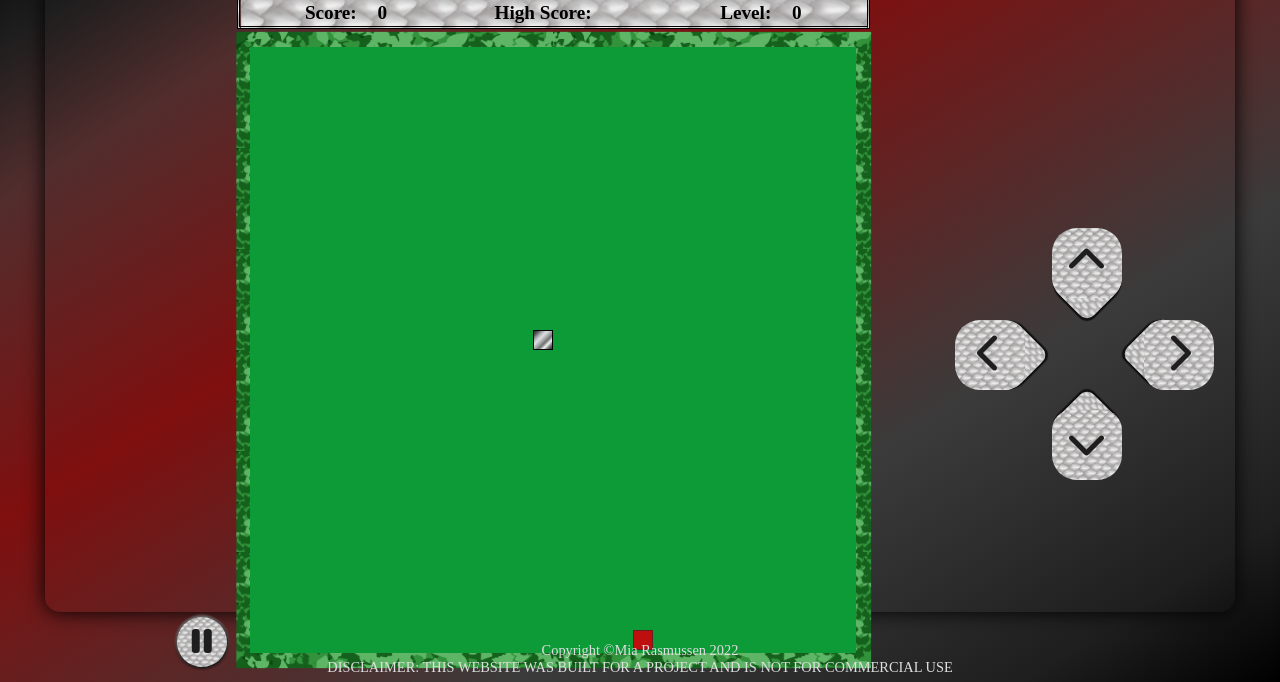
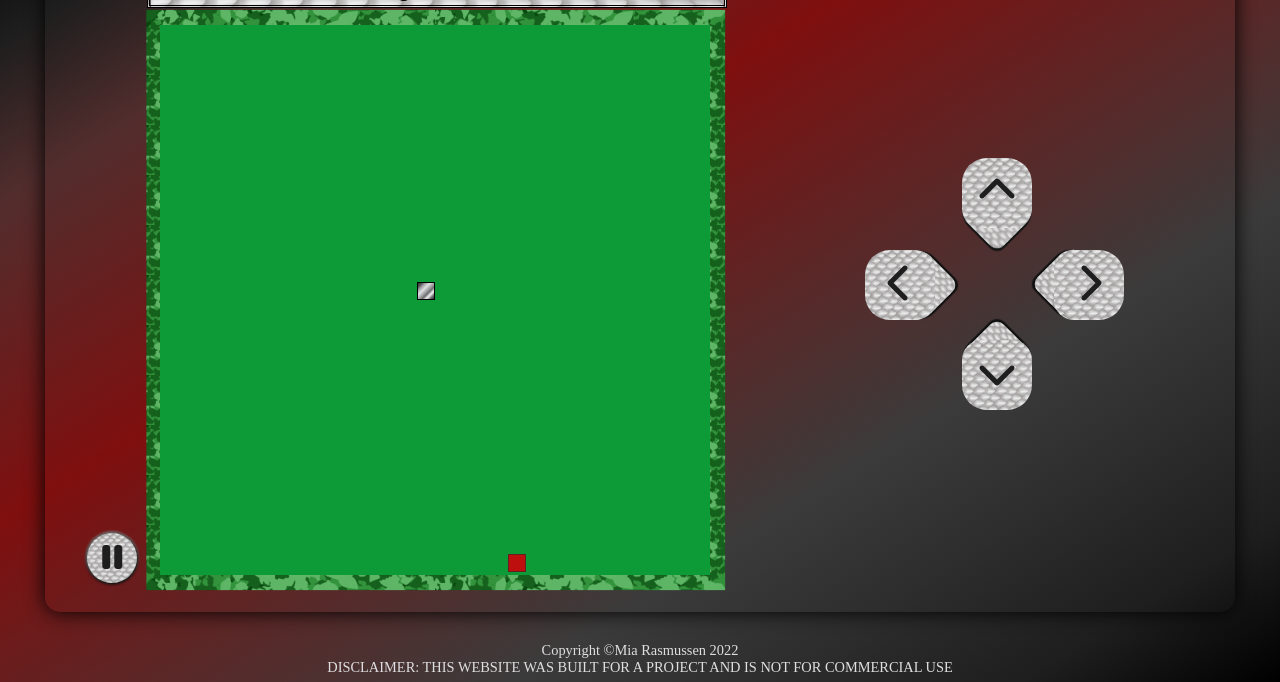
Before and after one commit to MiaRasmussen05/Test3, a plain HTML site: page test.html in a window 1280 px wide. Shown: the part 118-800 px from the top of the page. Drawn offline with Linux system fonts and the light colour scheme.

Commit message:
Add media tester

```diff
--- a/assets/css/game.css
+++ b/assets/css/game.css
@@ -1,4 +1,4 @@
-.gamePage .pages {
+.pages {
     visibility: hidden;
 }
 
@@ -88,7 +88,7 @@ legend {
     width: 37.4%;
     height: 78.8vmin;
     position: absolute;
-    margin: -5% 0 0 20%;
+    margin: -5% 0 0 17%;
     transition: all 2s;
 }
 
@@ -404,12 +404,43 @@ legend {
 
 @media screen and (max-width: 1400px) {
     .game-border {
-        margin: 2% 0 0 15%;
-        margin-top: 0.7%;
+        margin: 0 0 0 15%;
     }
 
     .controls {
-        margin: 40% -500px 0 0;
+        margin: 30% -500px 0 0;
+    }
+
+}
+
+@media screen and (max-width: 1400px) {
+    .game-border {
+        width: 37.4%;
+        height: 78.8vmin;
+        margin: -4% 0 0 13%;
+    }
+
+    .board {
+        width: 72vmin;
+        height: 72vmin;
+    }
+
+    .score-board {
+        width: 99%;
+        margin-bottom: 1%;
+    }
+
+    .center {
+        width: 74.9vmin;
+        padding: 0.5%;
+    }
+
+    .center p {
+        width: 35%;
+    }
+
+    #pauseBtn {
+        margin: 0 0 -15px -60px;
     }
 
 }
@@ -417,6 +448,31 @@ legend {
 /* For larger screen sizes from 1280px wide and down */
 
 @media screen and (max-width: 1280px) {
+
+    .game-border {
+        width: 37.4%;
+        height: 78.8vmin;
+        position: fixed;
+        margin: -1% 0 0 8%;
+    }
+
+    .board {
+        width: 68vmin;
+        height: 68vmin;
+    }
+
+    .score-board {
+        width: 100%;
+    }
+
+    .center {
+        width: 71.1vmin;
+        padding: 0.5%;
+    }
+
+    #pauseBtn {
+        margin: 0 0 22px -60px;
+    }
 
 }
 
@@ -430,10 +486,6 @@ legend {
 
 @media screen and (max-width: 548px) {
 
-    .pages {
-        visibility: hidden;
-    }
-
     .game-border {
         width: 90%;
         height: 97.5vmin;
@@ -442,16 +494,6 @@ legend {
         margin: 0 3%;
         margin-top: 43px;
     }
-
-    /* learned about this from tutorialspoint */
-    .board  {
-        border: 2vmin solid #0c5321;
-        border-image: url('../images/Bush2.png');
-        border-image-slice: 20;
-        border-image-width: 1 1 1 1;
-        border-image-outset: 0.2;
-        border-image-repeat: round;
-     }
 
     .board {
         width: 90vmin;
@@ -517,7 +559,6 @@ legend {
         width: 45px;
         height: 45px;
         position: relative;
-        /* background-image: linear-gradient(to bottom right, #2B2B2C, #555557, #AAA9AD, #DFDEE0, #A9ACAD, #6F6F70, #F0F0F0, #707070, #2B2B2C); */
         background-color: #2B2B2C;
         border: none;
         border-radius: 10px;
```
